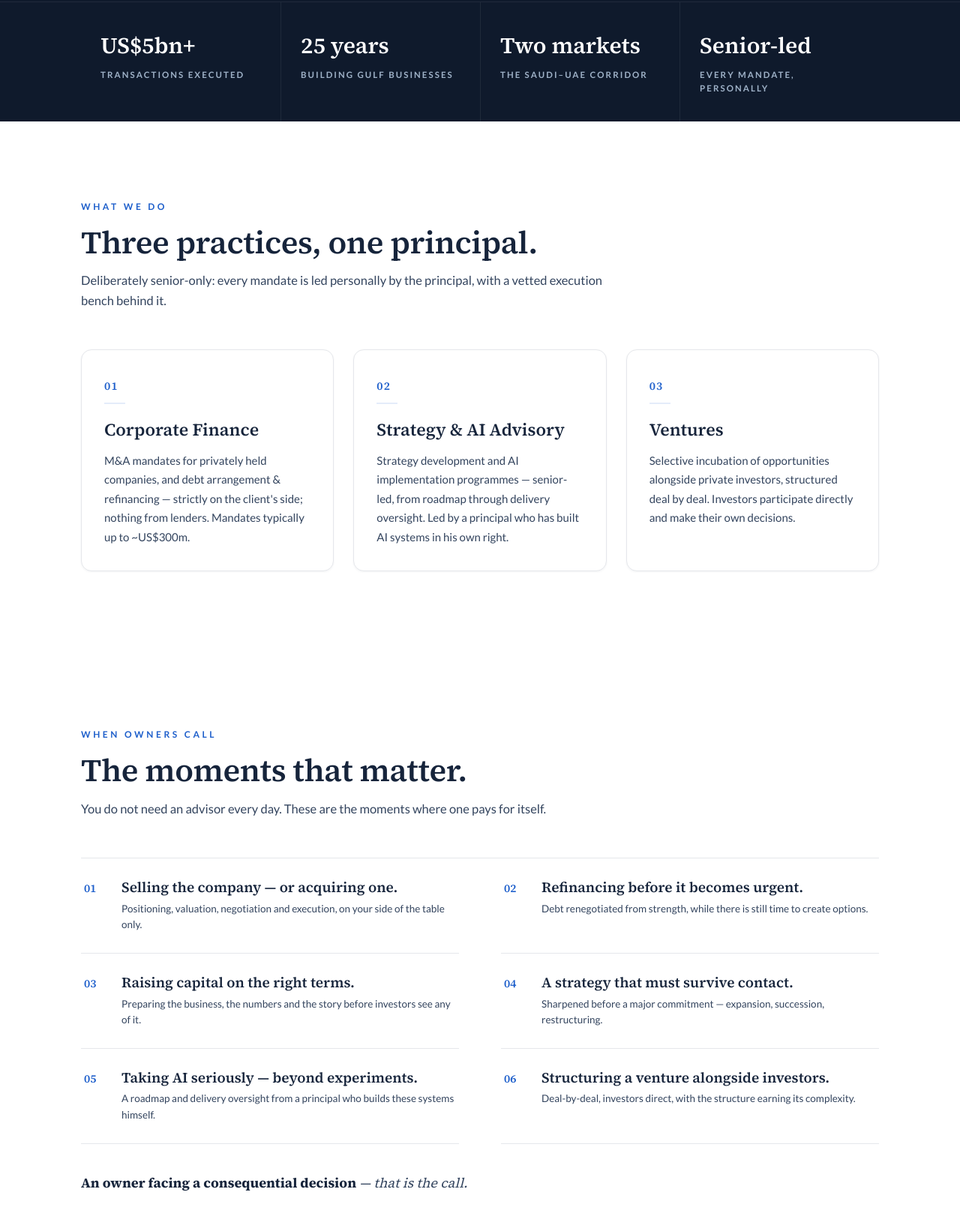
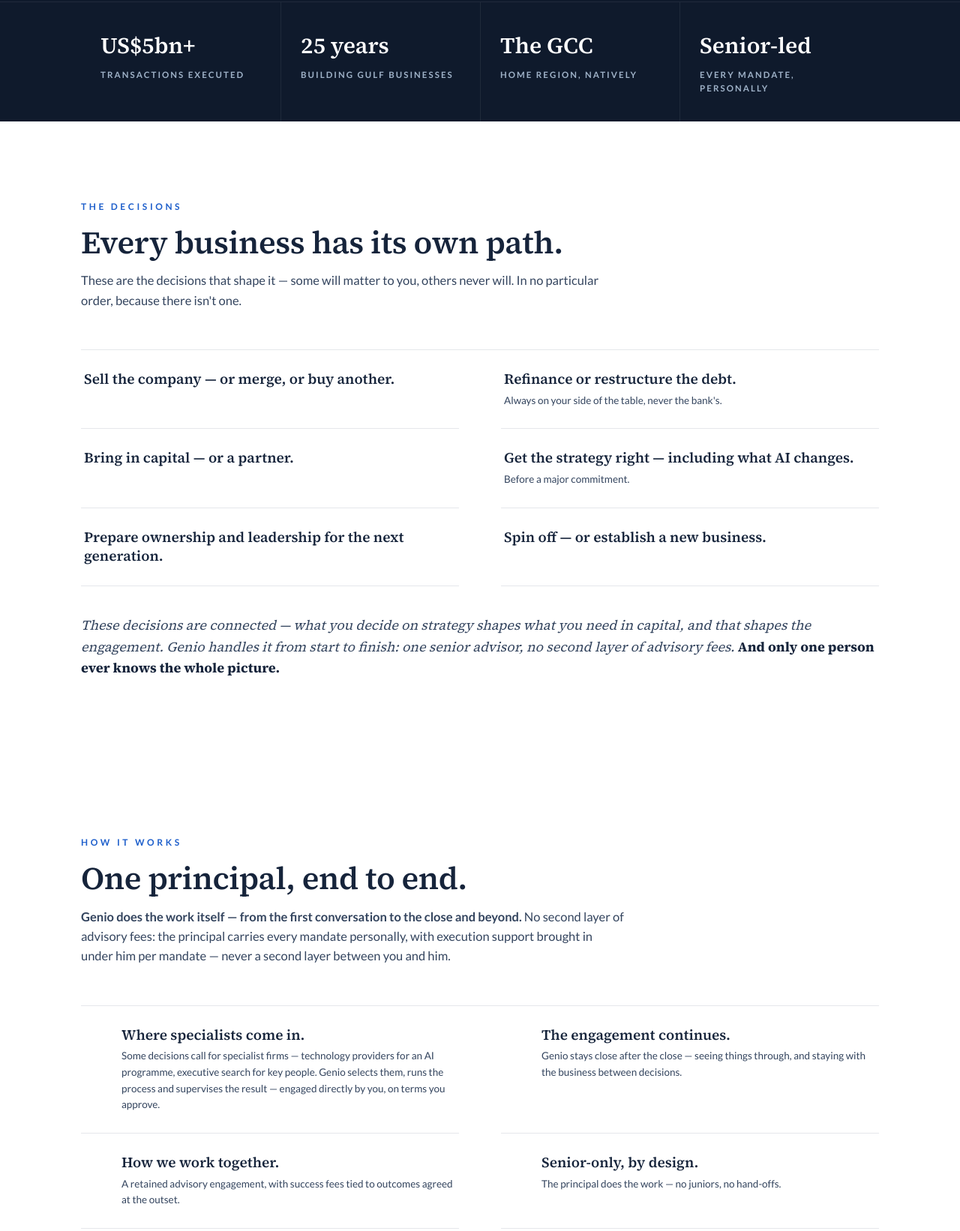
Before and after one commit to ghiathrefai-maker/genio-site, a plain HTML site: page index.html in a window 1280 px wide. Shown: the part 766-2408 px from the top of the page at 75% size. Drawn offline with Linux system fonts and the light colour scheme.

Commit message:
Update meta descriptions and navigation links

```diff
--- a/index.html
+++ b/index.html
@@ -4,10 +4,10 @@
 <meta charset="UTF-8">
 <meta name="viewport" content="width=device-width, initial-scale=1.0">
 <title>Genio Advisory — Consequential decisions, seen through</title>
-<meta name="description" content="Genio Advisory works with owners of private companies across the GCC — corporate finance, strategy &amp; AI, and selective ventures. Dubai-based, client-side only.">
+<meta name="description" content="Genio Advisory works with owners of private companies across the GCC on their most consequential decisions — and sees them through, from the first conversation until the job is done.">
 <meta property="og:type" content="website">
 <meta property="og:title" content="Genio Advisory — Consequential decisions, seen through">
-<meta property="og:description" content="Corporate finance, strategy &amp; AI, and selective ventures for owners of private companies across the GCC. Dubai-based, client-side only.">
+<meta property="og:description" content="Owners of private companies across the GCC, at their most consequential decisions — one senior advisor, from the decision to the outcome. Dubai-based, client-side only.">
 <meta property="og:url" content="https://genioadvisory.com/">
 <meta property="og:image" content="https://genioadvisory.com/og.png">
 <meta name="twitter:card" content="summary_large_image">
@@ -163,7 +163,7 @@
       <span class="word">Genio&nbsp;Advisory</span>
     </a>
     <div class="nav-links">
-      <a href="#practices">What we do</a>
+      <a href="#practices">The decisions</a>
       <a href="#how-we-work">How we work</a>
       <a class="cta" href="mailto:info@genioadvisory.com">Get in touch</a>
     </div>
@@ -176,11 +176,11 @@
     <div class="tick he h1"></div>
     <div class="kicker he h1">Genio Advisory &middot; Dubai</div>
     <h1 class="he h2">Consequential decisions, <em>seen&nbsp;through.</em></h1>
-    <p class="lede he h3">Genio works with owners and families who hold private companies across the GCC — businesses too significant for a generalist advisor, and never a priority for the large banks. The same owner who asks us to sharpen strategy is often the one who later needs to refinance, acquire, sell, or raise.</p>
-    <p class="lede he h3" style="margin-top:14px"><strong>Genio stays across all of it — end to end, from the decision to the signing.</strong></p>
+    <p class="lede he h3">Genio works with owners of private companies across the GCC on their most consequential decisions — and sees them through, from the first conversation until the job is done.</p>
+    <p class="lede he h3" style="margin-top:14px"><strong>Deciding is half the work. Most advice stops at the recommendation; Genio stays to get it done.</strong></p>
     <div class="actions he h4">
       <a class="btn primary" href="mailto:info@genioadvisory.com">Start the conversation</a>
-      <a class="btn ghost" href="#practices">What we do</a>
+      <a class="btn ghost" href="#practices">The decisions</a>
     </div>
   </div>
   <div class="scrollcue" aria-hidden="true"><span></span></div>
@@ -191,7 +191,7 @@
     <div class="grid">
       <div class="stat rv"><div class="v" data-count="5" data-pre="US$" data-post="bn+">US$5bn+</div><div class="l">Transactions executed</div></div>
       <div class="stat rv d1"><div class="v" data-count="25" data-pre="" data-post=" years">25 years</div><div class="l">Building Gulf businesses</div></div>
-      <div class="stat rv d2"><div class="v">Two markets</div><div class="l">The Saudi&ndash;UAE corridor</div></div>
+      <div class="stat rv d2"><div class="v">The GCC</div><div class="l">Home region, natively</div></div>
       <div class="stat rv d3"><div class="v">Senior-led</div><div class="l">Every mandate, personally</div></div>
     </div>
   </div>
@@ -199,43 +199,32 @@
 
 <section class="pad" id="practices">
   <div class="wrap">
-    <div class="eyebrow rv">What we do</div>
-    <h2 class="rv">Three practices, one principal.</h2>
-    <p class="sub rv">Deliberately senior-only: every mandate is led personally by the principal, with a vetted execution bench behind it.</p>
-    <div class="cards">
-      <div class="card rv">
-        <div class="num">01</div>
-        <h3>Corporate Finance</h3>
-        <p>M&amp;A mandates for privately held companies, and debt arrangement &amp; refinancing — strictly on the client's side; nothing from lenders. Mandates typically up to ~US$300m.</p>
-      </div>
-      <div class="card rv d1">
-        <div class="num">02</div>
-        <h3>Strategy &amp; AI Advisory</h3>
-        <p>Strategy development and AI implementation programmes — senior-led, from roadmap through delivery oversight. Led by a principal who has built AI systems in his own right.</p>
-      </div>
-      <div class="card rv d2">
-        <div class="num">03</div>
-        <h3>Ventures</h3>
-        <p>Selective incubation of opportunities alongside private investors, structured deal by deal. Investors participate directly and make their own decisions.</p>
-      </div>
+    <div class="eyebrow rv">The decisions</div>
+    <h2 class="rv">Every business has its own path.</h2>
+    <p class="sub rv">These are the decisions that shape it — some will matter to you, others never will. In no particular order, because there isn't one.</p>
+    <div class="mlist">
+      <div class="mitem rv"><div class="mt">Sell the company — or merge, or buy another.</div></div>
+      <div class="mitem rv d1"><div class="mt">Refinance or restructure the debt.<small>Always on your side of the table, never the bank's.</small></div></div>
+      <div class="mitem rv"><div class="mt">Bring in capital — or a partner.</div></div>
+      <div class="mitem rv d1"><div class="mt">Get the strategy right — including what AI changes.<small>Before a major commitment.</small></div></div>
+      <div class="mitem rv"><div class="mt">Prepare ownership and leadership for the next generation.</div></div>
+      <div class="mitem rv d1"><div class="mt">Spin off — or establish a new business.</div></div>
     </div>
+    <p class="mclose rv">These decisions are connected — what you decide on strategy shapes what you need in capital, and that shapes the engagement. Genio handles it from start to finish: one senior advisor, no second layer of advisory fees. <strong>And only one person ever knows the whole picture.</strong></p>
   </div>
 </section>
 
 <section class="pad moments" id="moments">
   <div class="wrap">
-    <div class="eyebrow rv">When owners call</div>
-    <h2 class="rv">The moments that matter.</h2>
-    <p class="sub rv">You do not need an advisor every day. These are the moments where one pays for itself.</p>
+    <div class="eyebrow rv">How it works</div>
+    <h2 class="rv">One principal, end to end.</h2>
+    <p class="sub rv"><strong>Genio does the work itself — from the first conversation to the close and beyond.</strong> No second layer of advisory fees: the principal carries every mandate personally, with execution support brought in under him per mandate — never a second layer between you and him.</p>
     <div class="mlist">
-      <div class="mitem rv"><span class="mn">01</span><div class="mt">Selling the company — or acquiring one.<small>Positioning, valuation, negotiation and execution, on your side of the table only.</small></div></div>
-      <div class="mitem rv d1"><span class="mn">02</span><div class="mt">Refinancing before it becomes urgent.<small>Debt renegotiated from strength, while there is still time to create options.</small></div></div>
-      <div class="mitem rv"><span class="mn">03</span><div class="mt">Raising capital on the right terms.<small>Preparing the business, the numbers and the story before investors see any of it.</small></div></div>
-      <div class="mitem rv d1"><span class="mn">04</span><div class="mt">A strategy that must survive contact.<small>Sharpened before a major commitment — expansion, succession, restructuring.</small></div></div>
-      <div class="mitem rv"><span class="mn">05</span><div class="mt">Taking AI seriously — beyond experiments.<small>A roadmap and delivery oversight from a principal who builds these systems himself.</small></div></div>
-      <div class="mitem rv d1"><span class="mn">06</span><div class="mt">Structuring a venture alongside investors.<small>Deal-by-deal, investors direct, with the structure earning its complexity.</small></div></div>
+      <div class="mitem rv"><span class="mn">&nbsp;</span><div class="mt">Where specialists come in.<small>Some decisions call for specialist firms — technology providers for an AI programme, executive search for key people. Genio selects them, runs the process and supervises the result — engaged directly by you, on terms you approve.</small></div></div>
+      <div class="mitem rv d1"><span class="mn">&nbsp;</span><div class="mt">The engagement continues.<small>Genio stays close after the close — seeing things through, and staying with the business between decisions.</small></div></div>
+      <div class="mitem rv"><span class="mn">&nbsp;</span><div class="mt">How we work together.<small>A retained advisory engagement, with success fees tied to outcomes agreed at the outset.</small></div></div>
+      <div class="mitem rv d1"><span class="mn">&nbsp;</span><div class="mt">Senior-only, by design.<small>The principal does the work — no juniors, no hand-offs.</small></div></div>
     </div>
-    <p class="mclose rv"><strong>An owner facing a consequential decision</strong> — that is the call.</p>
   </div>
 </section>
 
@@ -255,11 +244,11 @@
       </div>
       <div class="pitem rv d2">
         <h4>Senior-led, every time</h4>
-        <p>Every mandate is run personally by the principal, mobilizing the bench each deal needs — legal, modelling, sector operators.</p>
+        <p>Every mandate is run personally by the principal — start to finish, no hand-offs.</p>
       </div>
       <div class="pitem rv d3">
-        <h4>Both sides of the corridor</h4>
-        <p>Dubai-based, licensed UAE free zone company, with two decades of execution on both sides of the Saudi&ndash;UAE corridor.</p>
+        <h4>The GCC, natively</h4>
+        <p>Dubai-based, licensed UAE free zone company, with two decades of execution across the GCC.</p>
       </div>
     </div>
     <div class="discretion rv">
```
